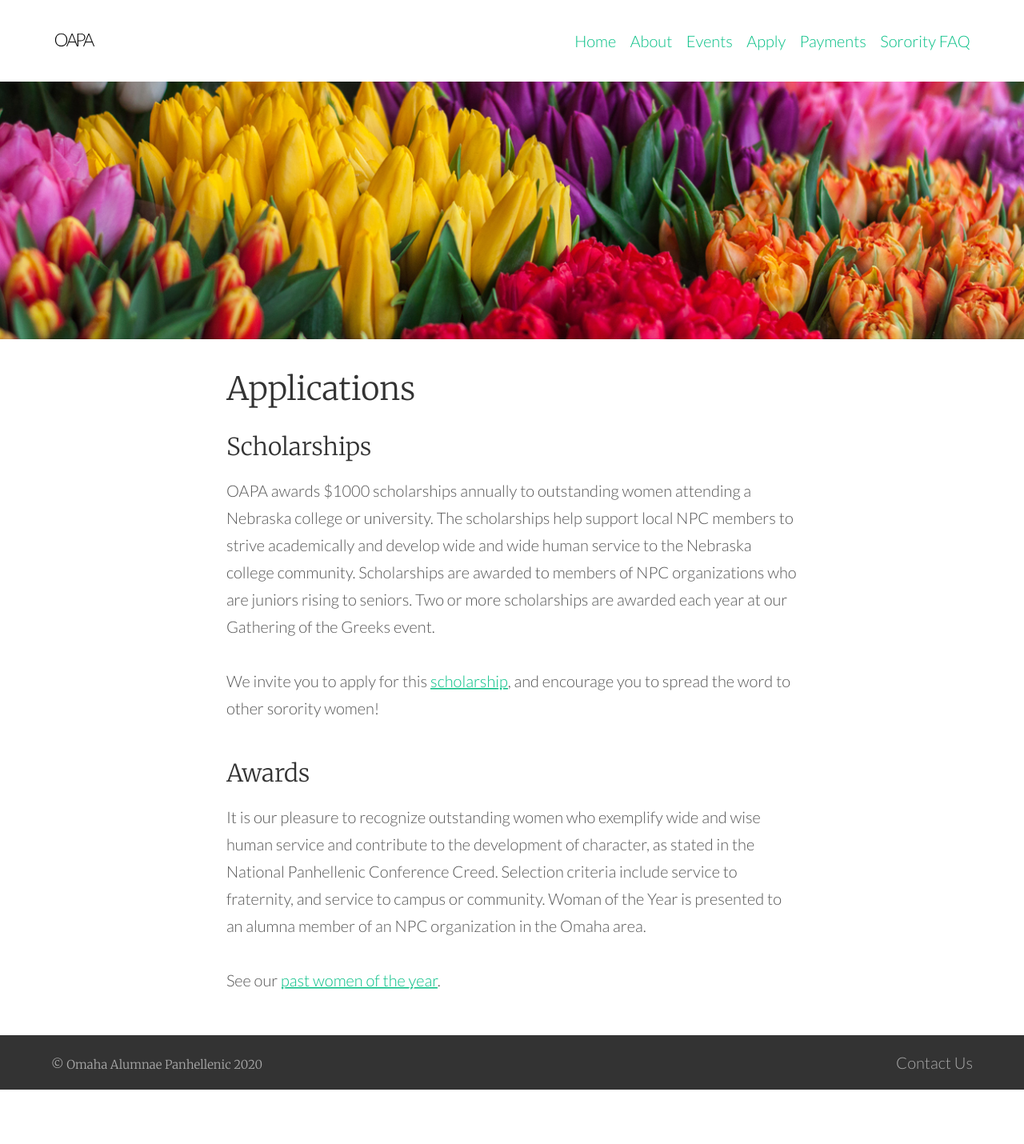
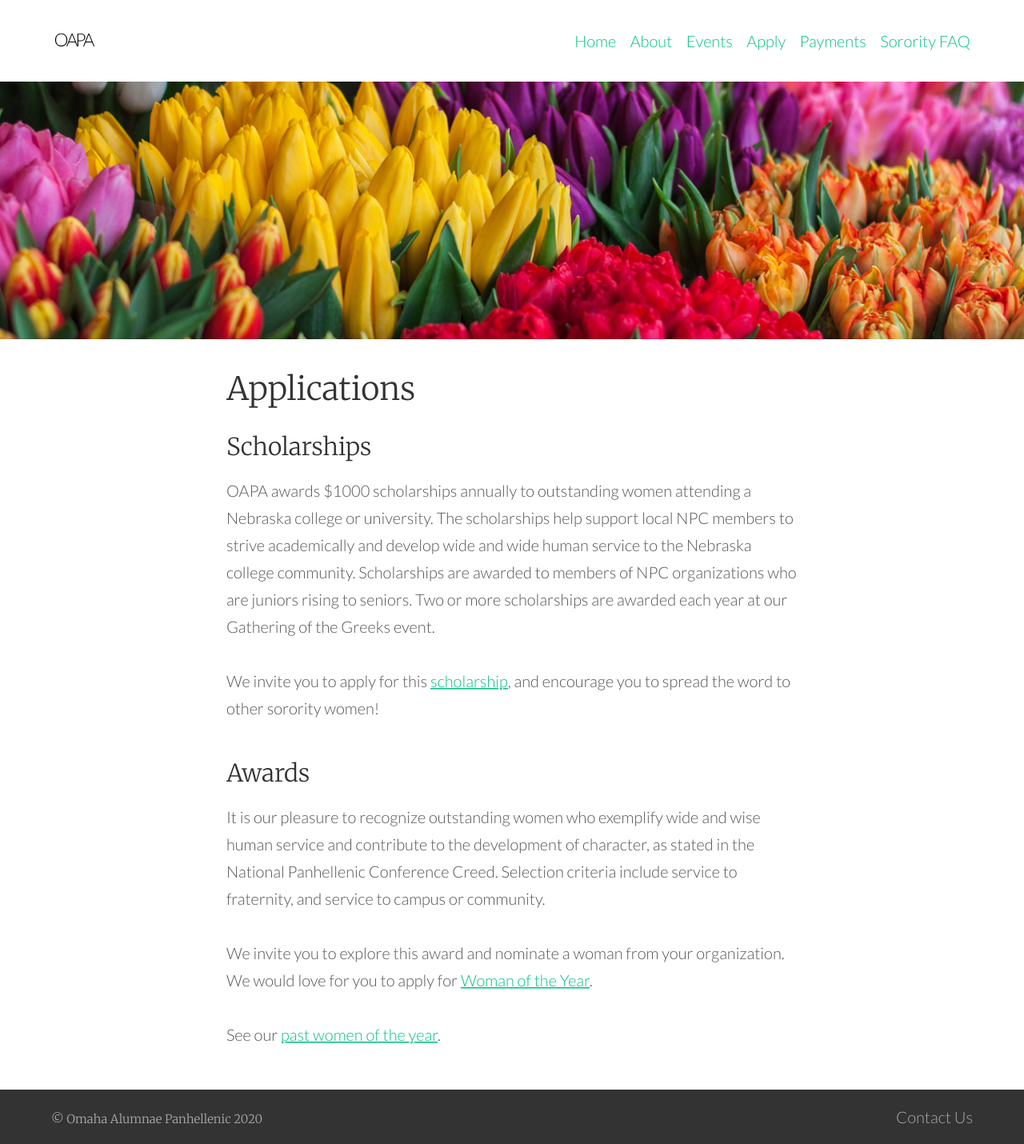
Before and after one commit to courtneyxann/oapa, a Jekyll site: the page built from docs/applications.md, in a window 1280 px wide. Shown: the whole page at 80% size. Built offline with Jekyll 4.4.1, drawn with Linux system fonts in a browser that asks for light colours; before the commit the page ends 1362 px from its top, so only the background shows below that.

Commit message:
Adding WOY award information.

```diff
--- a/docs/applications.md
+++ b/docs/applications.md
@@ -11,8 +11,8 @@
 
 ### Awards
 
-It is our pleasure to recognize outstanding women who exemplify wide and wise human service and contribute to the development of character, as stated in the National Panhellenic Conference Creed. Selection criteria include service to fraternity, and service to campus or community. Woman of the Year is presented to an alumna member of an NPC organization in the Omaha area.
+It is our pleasure to recognize outstanding women who exemplify wide and wise human service and contribute to the development of character, as stated in the National Panhellenic Conference Creed. Selection criteria include service to fraternity, and service to campus or community.
+
+We invite you to explore this award and nominate a woman from your organization. We would love for you to apply for [Woman of the Year](https://drive.google.com/file/d/1XO69-sx-0ljdvcNMcNf8JLO94MtQEC8m/view?usp=sharing).
 
 See our [past women of the year]({{ site.github.url }}/past-winners "past winners").
-
-<!--We invite you to explore this award and nominate a woman from your organization. We would love for you to apply for [Distinguished Senior of the Year](https://docs.google.com/forms/d/e/1FAIpQLSfyWcGoQDwPSZZ8pCApkNePvSnd8dcCpwBWdVQ1Uy0MBBMfzA/viewform?usp=sf_link) or [Woman of the Year](https://docs.google.com/document/d/19TyVKB_DQLnpUTzrUdlrnGxLPjNH9ET6BqU9CoGeg0A/edit?usp=sharing).-->
```
